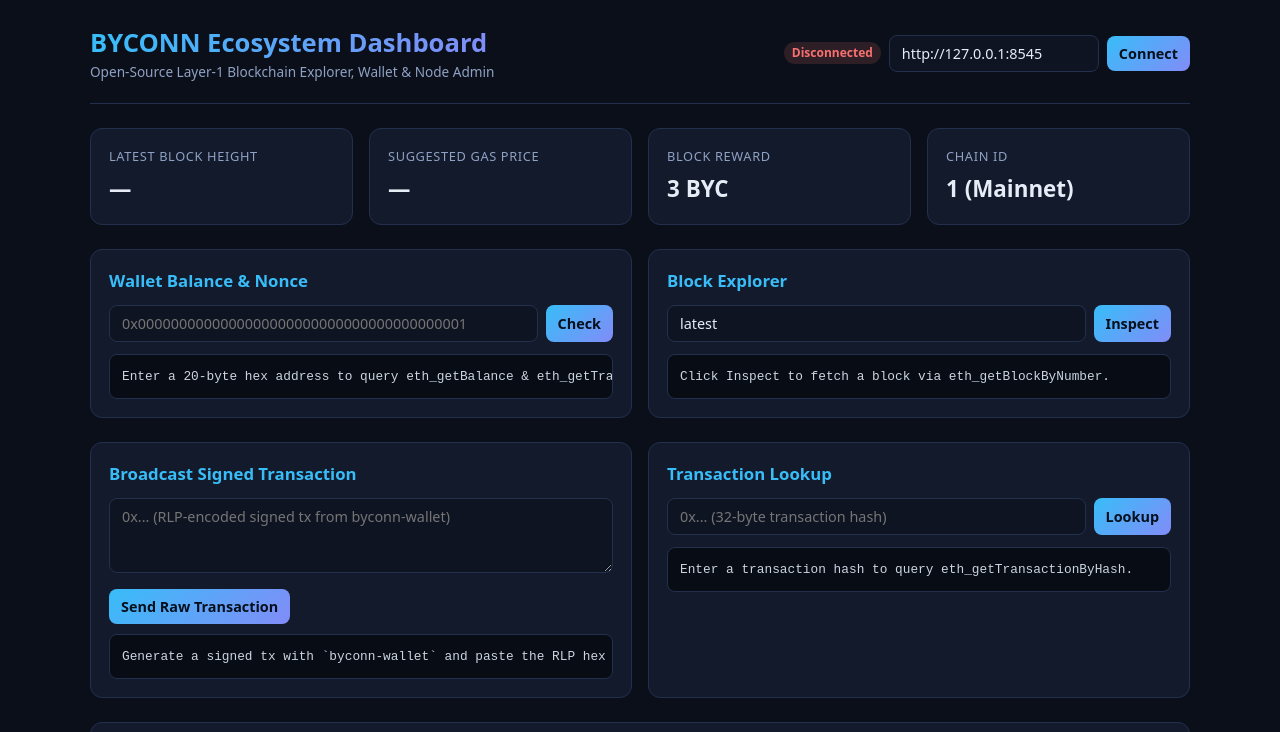
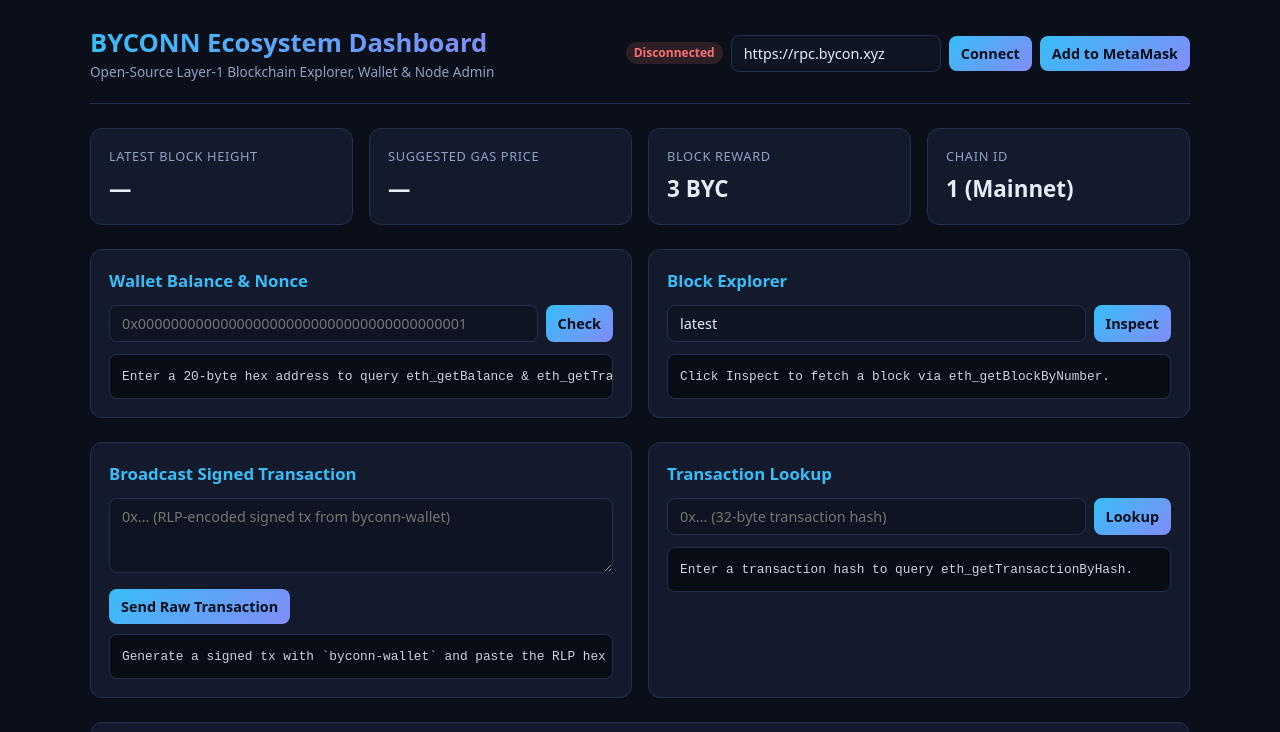
Before and after one commit to tanayProbo/bycon, a plain HTML site: page web/index.html in a window 1280 px wide. Shown: the top 732 px of the page. Drawn offline with Linux system fonts and the light colour scheme; no server answers.

Commit message:
Configure bycon.xyz CNAME and Add-to-MetaMask button in web dashboard

```diff
--- a/web/index.html
+++ b/web/index.html
@@ -70,8 +70,9 @@
       </div>
       <div class="rpc-bar">
         <span id="statusBadge" class="badge err">Disconnected</span>
-        <input id="rpcUrl" value="http://127.0.0.1:8545" style="width:210px" />
+        <input id="rpcUrl" value="https://rpc.bycon.xyz" style="width:210px" />
         <button onclick="refreshStats()">Connect</button>
+        <button onclick="addToMetaMask()">Add to MetaMask</button>
       </div>
     </header>
 
@@ -229,6 +230,28 @@ cargo run --release --bin byconn-cli -- wallet new</pre>
       }
     }
 
+    async function addToMetaMask() {
+      if (!window.ethereum) {
+        alert('MetaMask not detected. Install MetaMask to add BYCONN.');
+        return;
+      }
+      const rpcUrl = document.getElementById('rpcUrl').value.trim() || 'https://rpc.bycon.xyz';
+      try {
+        await window.ethereum.request({
+          method: 'wallet_addEthereumChain',
+          params: [{
+            chainId: '0x1',
+            chainName: 'BYCONN Mainnet',
+            nativeCurrency: { name: 'BYCONN', symbol: 'BYC', decimals: 18 },
+            rpcUrls: [rpcUrl],
+            blockExplorerUrls: ['https://bycon.xyz']
+          }]
+        });
+      } catch (e) {
+        alert('MetaMask error: ' + e.message);
+      }
+    }
+
     refreshStats();
     setInterval(refreshStats, 5000);
   </script>
```
Also changed, not shown: 1 other file.
